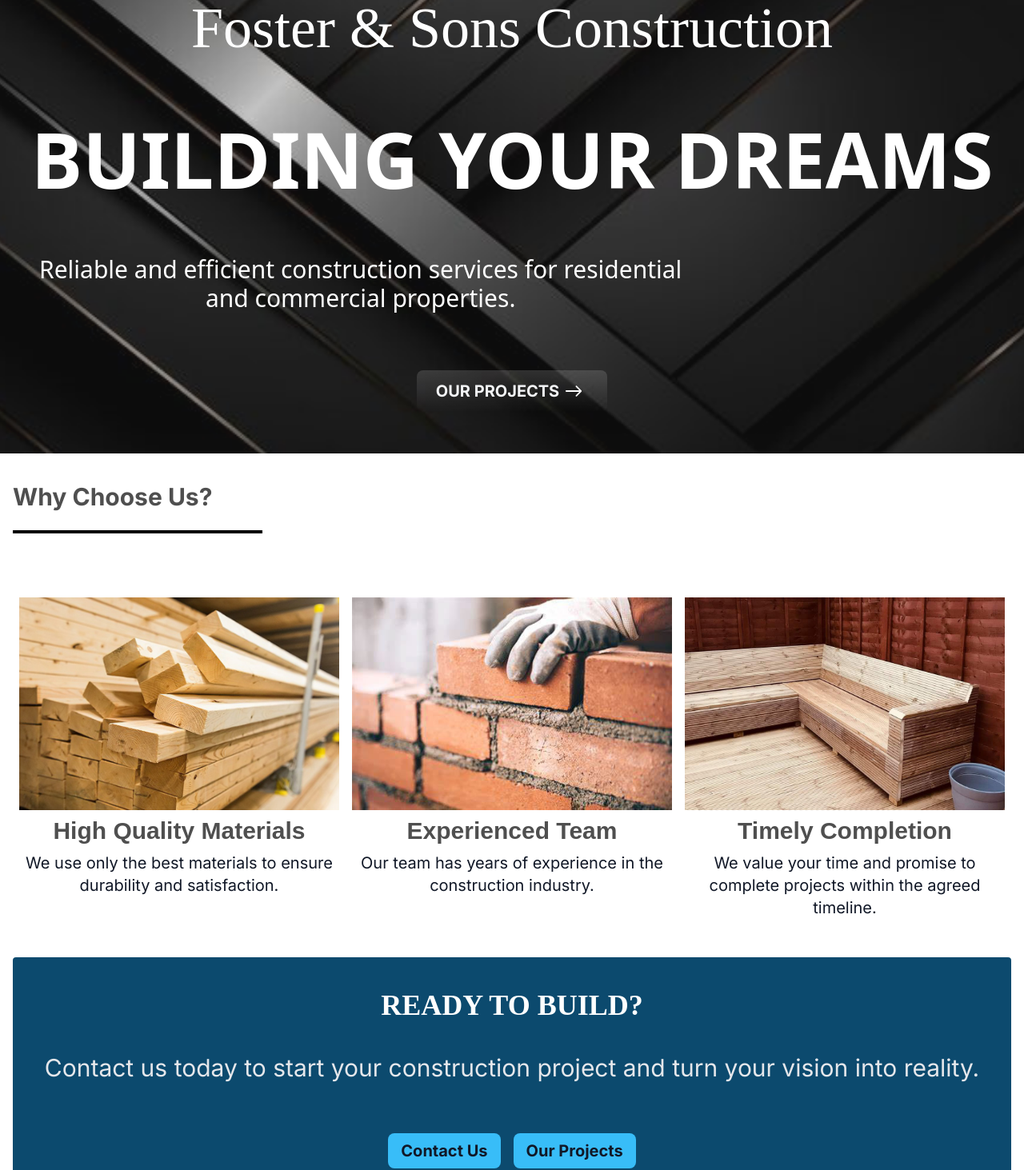
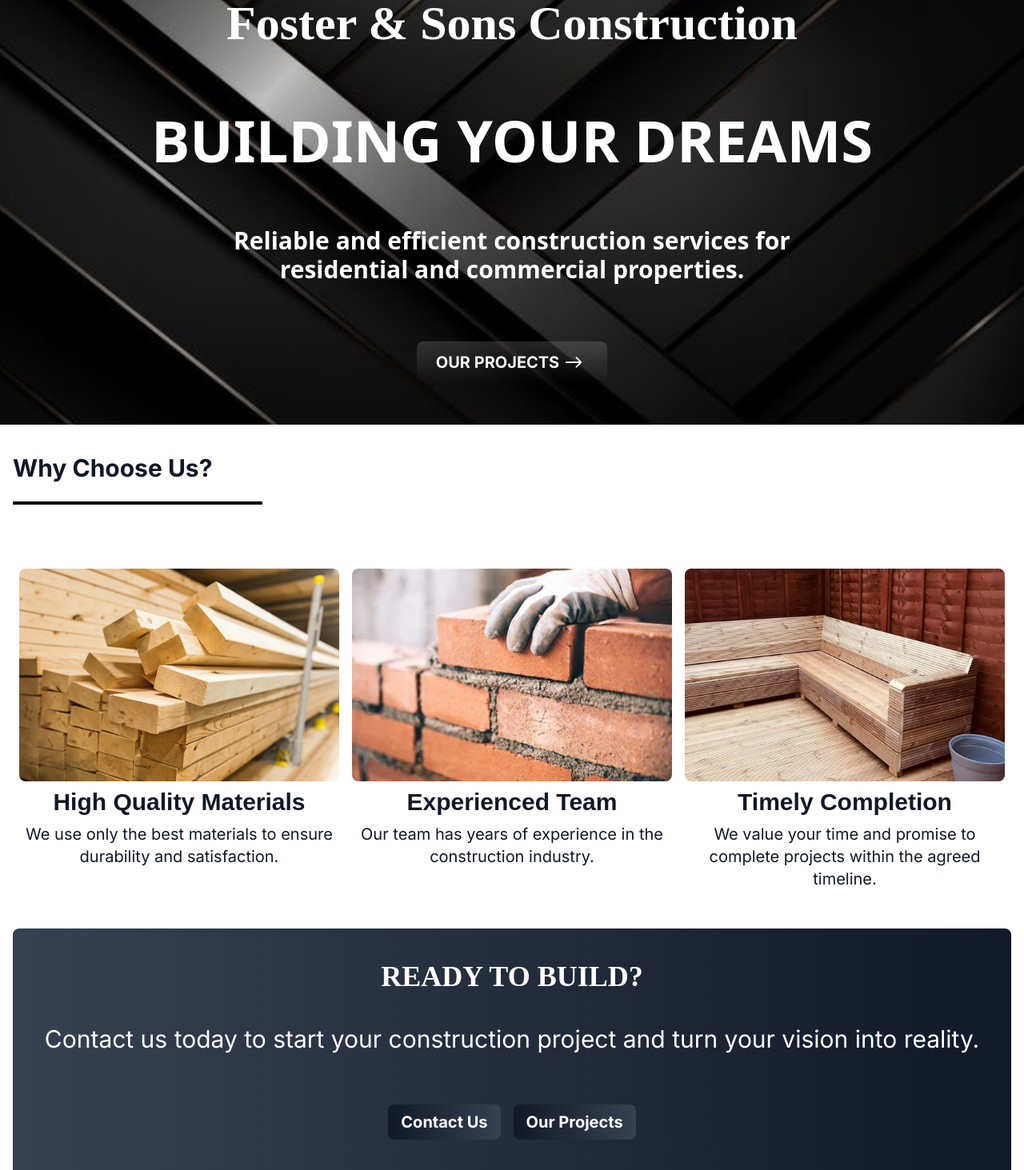
Before and after one commit to jacam666/fosters-construction, a Next.js app: page / in a window 1280 px wide. Shown: the part 220-1683 px from the top of the page at 80% size. Built offline with nearby package versions, Linux system fonts and the light colour scheme.

Commit message:
adjusted margin in about us header

```diff
--- a/src/app/globals.css
+++ b/src/app/globals.css
@@ -68,7 +68,7 @@
 }
 
 .service-card:hover {
-  box-shadow: 0 0 10px rgba(0, 0, 0, 0.2);
+  box-shadow: 0 0 40px rgba(0, 0, 0, 0.2);
 
 }
 h1 {
--- a/src/app/page.tsx
+++ b/src/app/page.tsx
@@ -7,16 +7,16 @@ import { IoIosArrowRoundForward } from "react-icons/io";
 export default function Home() {
   return (
     <div>
-      <div className="background  opacity-95">
+      <div className="background ">
         <MyNavbar />
         <div className="flex justify-center">
-          <h1 className=" text-white text-5xl mt-9 py-9 w-3/4  xl:text-7xl text-center ">Foster &#38; Sons Construction</h1>
+          <h1 className=" text-white text-3xl mt-9 py-9 w-3/4 font-bold lg:text-5xl  xl:text-6xl text-center ">Foster &#38; Sons Construction</h1>
         </div>
         <div className="text-center my-9">
-          <h1 className="font-sans text-3xl lg:text-8xl text-white font-bold">
+          <h1 className="font-sans text-4xl lg:text-7xl text-white font-bold">
             BUILDING YOUR DREAMS
           </h1>
-          <p className="font-sans text-2xl lg:text-3xl text-white my-9 mx-4 py-9 xl:w-2/3">
+          <p className="font-sans text-2xl lg:text-3xl font-bold text-white my-9 px-4  mx-auto py-9 xl:w-2/3">
             Reliable and efficient construction services for residential and commercial properties.
           </p>
           <div className=" text-center my-9 ">
@@ -31,7 +31,7 @@ export default function Home() {
         </div>
       </div>
       <div className="bg-white h-full my-9 mx-3 ">
-      <h3 className="font-bold sm:text-3xl ">Why Choose Us?</h3>
+      <h3 className="font-bold sm:text-3xl text-gray-900 ">Why Choose Us?</h3>
       <div className=" h-1 w-1/2 md:w-1/4 bg-black mt-4 mb-8"></div>
         <div className="sm:flex flex-row ">
           <div className="sm:flex sm:flex-col">
@@ -43,8 +43,9 @@ export default function Home() {
                 alt="Why Choose Us"
                 width={1000}
                 height={500}
+                className="rounded-lg"
               />
-              <h2 className="font-anton font-bold mt-2 sm:text-3xl">
+              <h2 className="font-anton font-bold mt-2 text-gray-900 sm:text-3xl">
                 High Quality Materials
               </h2>
               <p className="mb-5 text-lg sm:text-xl text-gray-900">
@@ -57,22 +58,24 @@ export default function Home() {
                 alt="Why Choose Us"
                 width={1000}
                 height={500}
+                className="rounded-lg"
               />
-              <h2 className="font-anton font-bold mt-2 sm:text-3xl">
+              <h2 className="font-anton font-bold text-gray-900 mt-2 sm:text-3xl">
                 Experienced Team
               </h2>
               <p className="mb-5 text-lg sm:text-xl text-gray-900">
                 Our team has years of experience in the construction industry.
               </p>
             </div>
-            <div className="mx-2 text-center">
+            <div className="mx-2 text-center ">
               <Image
                 src="/images/homeimage-3.jpg"
                 alt="Why Choose Us"
                 width={1000}
                 height={500}
+                className="rounded-lg"
               />
-              <h2 className="font-anton font-bold mt-2 sm:text-3xl">
+              <h2 className="font-anton font-bold mt-2 sm:text-3xl text-gray-900">
                 Timely Completion
               </h2>
               <p className="mb-5 text-lg sm:text-xl text-gray-900">
@@ -85,24 +88,24 @@ export default function Home() {
         {/* <div className="bg-gray-700 text-gray-200 rounded">
           <p className="p-5 text-2xl md:text-4xl lg:px-9">Foster & Sons are dedicated to delivering top-notch construction services for both residential and commercial clients. With years of industry experience, we guarantee professional, efficient, and reliable service tailored to your specific needs.</p>
         </div> */}
-        <div className="flex flex-col bg-sky-900 text-gray-200 p-4 rounded">
+        <div className="flex flex-col bg-gradient-to-r from-gray-700 to-gray-900 text-gray-200 p-4 rounded-lg">
           <h1 className="text-4xl text-center font-bold text-white my-3">
             READY TO BUILD?
           </h1>
-          <p className="text-xl text-center md:text-3xl py-4">
+          <p className="text-xl text-white text-center md:text-3xl py-4">
             Contact us today to start your construction project and turn your vision into reality.
           </p>
           <div className=" flex flex-row justify-center  w-full text-center my-6">
             <Link href='/contactUs' target='blank' rel='noopener noreferrer'>
               <button
-                className='  sm:mx-6 mx-2 px-3 py-2 rounded-lg bg-sky-400  text-gray-900 font-bold text-xl hover:bg-sky-600 hover:text-white'
+                className='  sm:mx-6 mx-2 px-3 py-2 rounded-lg bg-gradient-to-l from-gray-700 to-gray-900  text-white font-bold text-xl hover:bg-indigo-950 hover:bg-none hover:text-black transition-colors duration-300 ease-in-out'
               >
                 Contact Us
               </button>
             </Link>
             <Link href='/projectGallery' target='blank' rel='noopener noreferrer'>
               <button
-                className='sm:mx-6 mx-2 px-3 py-2 rounded-lg bg-sky-400 text-gray-900 font-bold text-xl hover:bg-sky-600 hover:text-white '
+                className='sm:mx-6 mx-2 px-3 py-2 rounded-lg bg-gradient-to-l from-gray-700 to-gray-900 text-white font-bold text-xl hover:bg-indigo-950 hover:bg-none hover:text-black transition-colors duration-300 ease-in-out'
               >
                 Our Projects
                 {/* Our Projects <IoIosArrowRoundForward className="text-4xl font-bold text-gray-700" /> */}
--- a/src/app/services/page.tsx
+++ b/src/app/services/page.tsx
@@ -57,13 +57,15 @@ const ServicesPage: NextPage = () => {
                 <MyNavbar />
             </div>
             <div className="container mx-auto  py-8">
-                <h1 className=" text-center text-6xl text-gray-900 font-bold py-8">Our Services</h1>
-                <div className="services-grid my-8 grid grid-cols-1 md:grid-cols-2 lg:grid-cols-3 gap-8">
+                <h1 className=" text-center text-6xl text-gray-900 font-bold ">Our Services</h1>
+                <div className="services-grid my-8 grid grid-cols-1 md:grid-cols-2 lg:grid-cols-3 gap-4 ">
                     {services.map((service, index) => (
-                        <div key={index} className="service-card mb-4 shadow-md p-6 text-center rounded-md flex flex-col justify-between">
-                            <div className="service-icon text-5xl mb-4">{service.icon}</div>
-                            <h2 className="font-bold text-4xl text-gray-900 md:text-5xl">{service.title}</h2>
-                            <p className="text-gray-900 md:text-2xl mt-4">{service.description}</p>
+                        <div key={index} className="service-card shadow-md p-4 text-center rounded-md flex flex-col justify-between ">
+                            <div className='flex justify-evenly'>
+                                <div className="service-icon text-5xl mb-4">{service.icon}</div>
+                                <h2 className="font-bold text-4xl text-gray-900 ">{service.title}</h2>
+                            </div>
+                            <p className="text-gray-900 text-xl md:text-2xl mt-4">{service.description}</p>
                             <Image
                                 src={service.image || "/images/defaultImage.jpg"}
                                 alt={service.title}
--- a/src/components/MyNavbar.tsx
+++ b/src/components/MyNavbar.tsx
@@ -38,11 +38,11 @@ export default function MyNavbar() {
                 </MDBNavbarToggler>
                 <MDBCollapse navbar open={openNavSecond} className='lg:flex lg:justify-end lg:mr-5 flex justify-start'>
                     <MDBNavbarNav right fullWidth={false} className=''>
-                        <MDBNavbarLink className='text-white hover:underline' active aria-current='page' href='/'>Home</MDBNavbarLink>
-                        <MDBNavbarLink className='text-white hover:underline' href='./about'>About</MDBNavbarLink>
-                        <MDBNavbarLink className='text-white hover:underline' href='./services'>Services</MDBNavbarLink>
-                        <MDBNavbarLink className='text-white hover:underline' href='./projectGallery'>Gallery</MDBNavbarLink>
-                        <MDBNavbarLink className='text-white hover:underline' href='./contactUs'>Contact Us</MDBNavbarLink>
+                        <MDBNavbarLink className='text-white font-bold hover:underline' active aria-current='page' href='/'>Home</MDBNavbarLink>
+                        <MDBNavbarLink className='text-white font-bold hover:underline' href='./about'>About</MDBNavbarLink>
+                        <MDBNavbarLink className='text-white font-bold hover:underline' href='./services'>Services</MDBNavbarLink>
+                        <MDBNavbarLink className='text-white font-bold hover:underline' href='./projectGallery'>Gallery</MDBNavbarLink>
+                        <MDBNavbarLink className='text-white font-bold hover:underline' href='./contactUs'>Contact Us</MDBNavbarLink>
                     </MDBNavbarNav>
                 </MDBCollapse>
             </MDBContainer>
```
